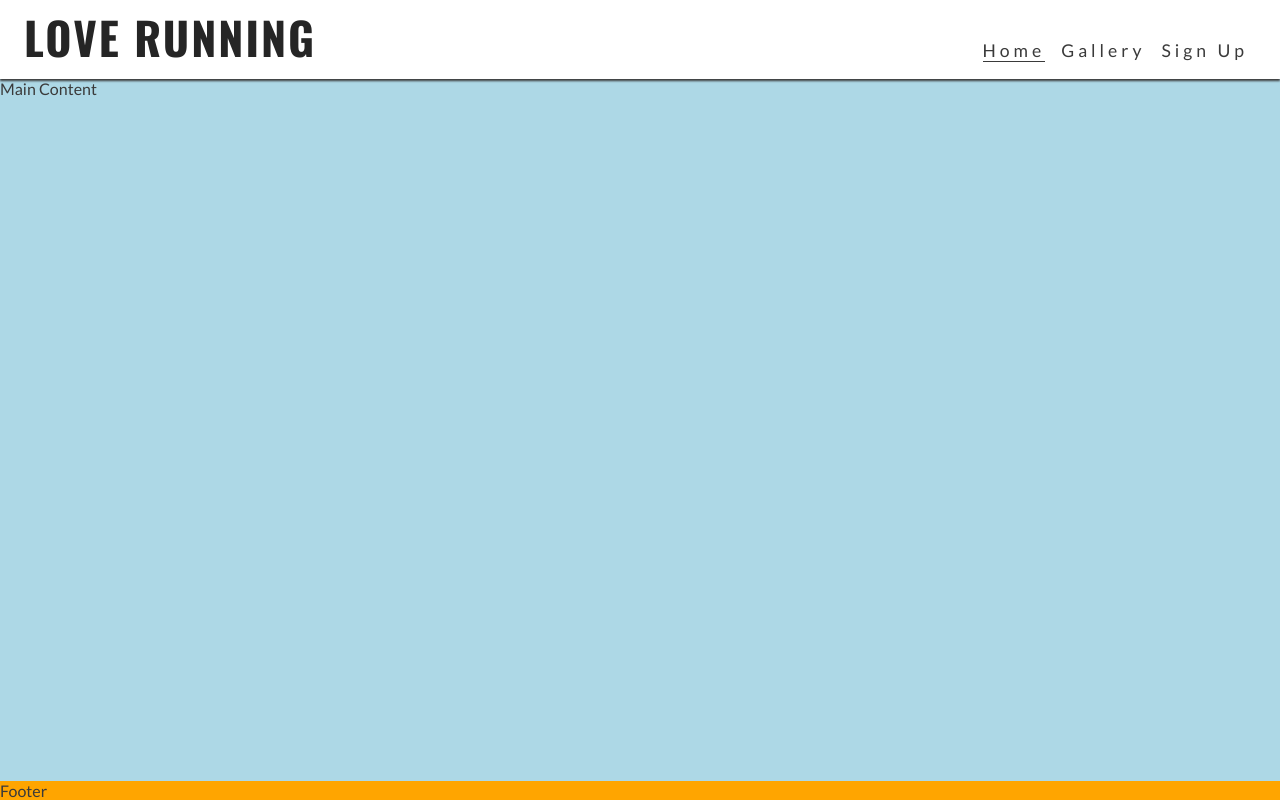
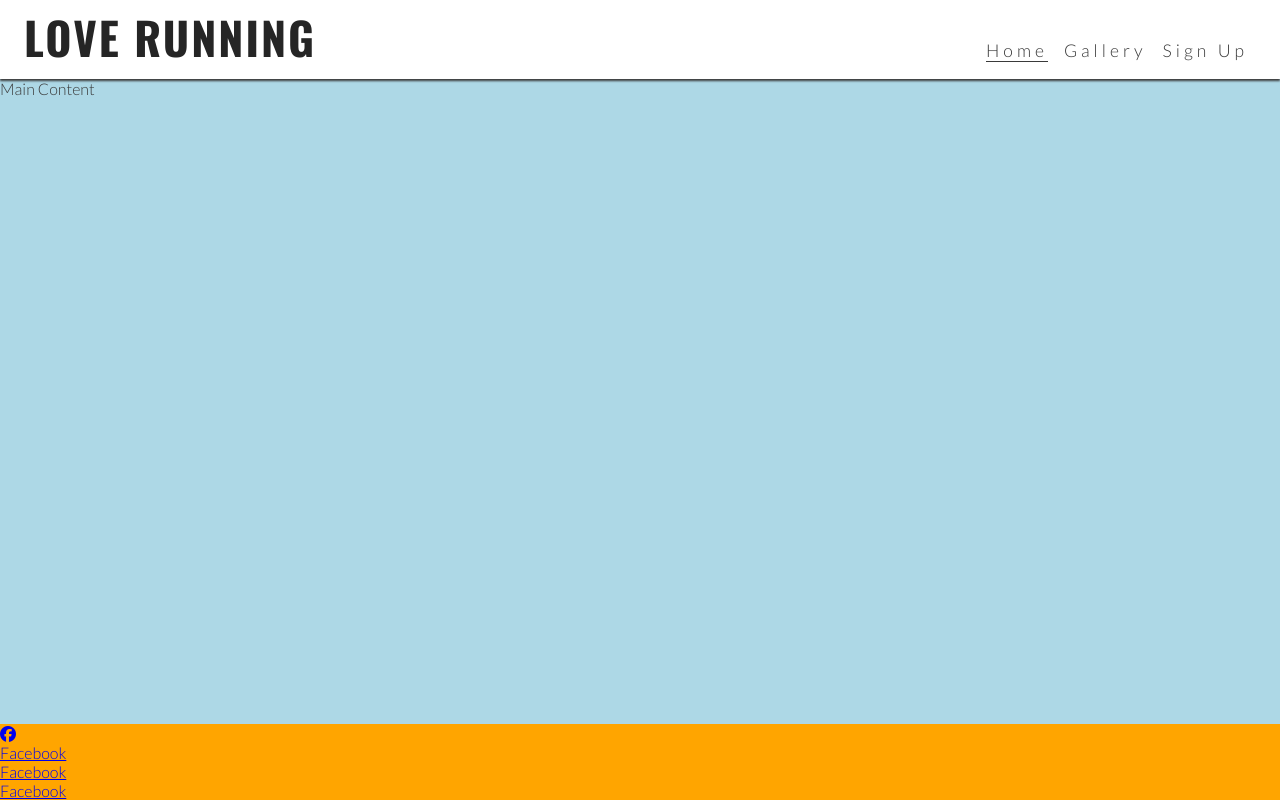
Before and after one commit to mimi-icl/Love-Running-Code-Inst, a plain HTML site: page index.html in a window 1280 px wide. Drawn offline with nearby package versions, Linux system fonts and the light colour scheme.

Commit message:
Add font awesome and first footer link

```diff
--- a/assets/CSS/style.css
+++ b/assets/CSS/style.css
@@ -1,9 +1,7 @@
 /* Google fonts import */
-@import url('https://fonts.googleapis.com/css2?family=Lato:ital,wght@0,100;0,300;0,400;0,700;0,900;1,100;1,300;1,400;1,700;1,900&family=Oswald:wght@200..700&display=swap');
-
+@import url('https://fonts.googleapis.com/css2?family=Lato:wght@300&family=Oswald:wght@200;300;400;500;600;700&display=swap');
 
 /* Asterisk wildcard selector to override default styles added by the browser */
-
 * {
     padding: 0;
     margin: 0;
@@ -22,7 +20,7 @@ body {
 
 /* Header */
 header {
-    background-color: #fff;
+    background-color: #ffffff;
     padding: 0 1rem;
     position: fixed;
     z-index: 99;
@@ -62,7 +60,7 @@ h1 {
 /* Navbar styles with dropdown toggle */
 nav {
     position: absolute;
-    background-color: #fff;
+    background-color: #ffffff;
     width: 100%;
     left: 0;
     padding: 0 1rem;
@@ -70,7 +68,6 @@ nav {
     display: none;
     top: 100%;
 }
-
 
 /* Nav toggle */
 #nav-toggle:checked~nav {
@@ -85,11 +82,10 @@ nav {
     font-size: 2rem;
 }
 
-
-/* Main content  */
+/* Main content */
 main {
     background-color: lightblue;
-    /* Make main take up any surplus space to push footer down*/
+    /* Make main element take up any surplus space to push footer down */
     flex: 1 0 auto;
     margin-top: 47px;
 }
@@ -130,16 +126,14 @@ footer {
 
     /* Main content */
     main {
-        /* Push main content down to accomodate larger header */
+        /* Push main content down to accommodate larger header */
         margin-top: 79px;
-
     }
 }
 
 /* Large devices (laptops and desktops, 992px and up) */
 @media screen and (min-width: 992px) {
-    #menu a:hover {
+    #menu a:hover{
         border-bottom: 1px solid #3a3a3a;
     }
-
 }
--- a/index.html
+++ b/index.html
@@ -6,8 +6,9 @@
     <meta http-equiv="X-UA-Compatible" content="IE=edge">
     <meta name="viewport" content="width=device-width, initial-scale=1.0">
     <!-- Meta tags for search engines -->
-     <meta name="description" content="Love Running. Club for runners in Dublin, Ireland. Urban running, trail running. Dublin docklands and Pheonix Park">
-     <meta name="keywords" content="love running, run, running club, runners, Ireland, Dublin, sports, exercise">
+    <meta name="description"
+        content="Love Running. Club for runners in Dublin, Ireland. Urban running, trail running. Dublin docklands and Pheonix Park">
+    <meta name="keywords" content="love running, run, running club, runners, Ireland, Dublin, sports, exercise">
     <!-- Title -->
     <title>Love Running</title>
     <!-- Favicon -->
@@ -40,8 +41,21 @@
     <main>Main Content</main>
 
     <!-- Footer -->
-    <footer>Footer</footer>
+    <footer>
+        <ul>
+            <li><a href="https://www.facebook.com" target="_blank" rel="noopener"
+                    aria-label="Visit our Facebook page (opens in a new tab)"><i class="fa-brands fa-facebook"></i></a></li>
+            <li><a href="https://www.facebook.com" target="_blank" rel="noopener"
+                    aria-label="Visit our Facebook page (opens in a new tab)">Facebook</a></li>
+            <li><a href="https://www.facebook.com" target="_blank" rel="noopener"
+                    aria-label="Visit our Facebook page (opens in a new tab)">Facebook</a></li>
+            <li><a href="https://www.facebook.com" target="_blank" rel="noopener"
+                aria-label="Visit our Facebook page (opens in a new tab)">Facebook</a></li>
+        </ul>
+    </footer>
 
+    <!-- Font Awesome kit -->
+    <script src="https://kit.fontawesome.com/b019435b34.js" crossorigin="anonymous"></script>
 </body>
 
 </html>
```
